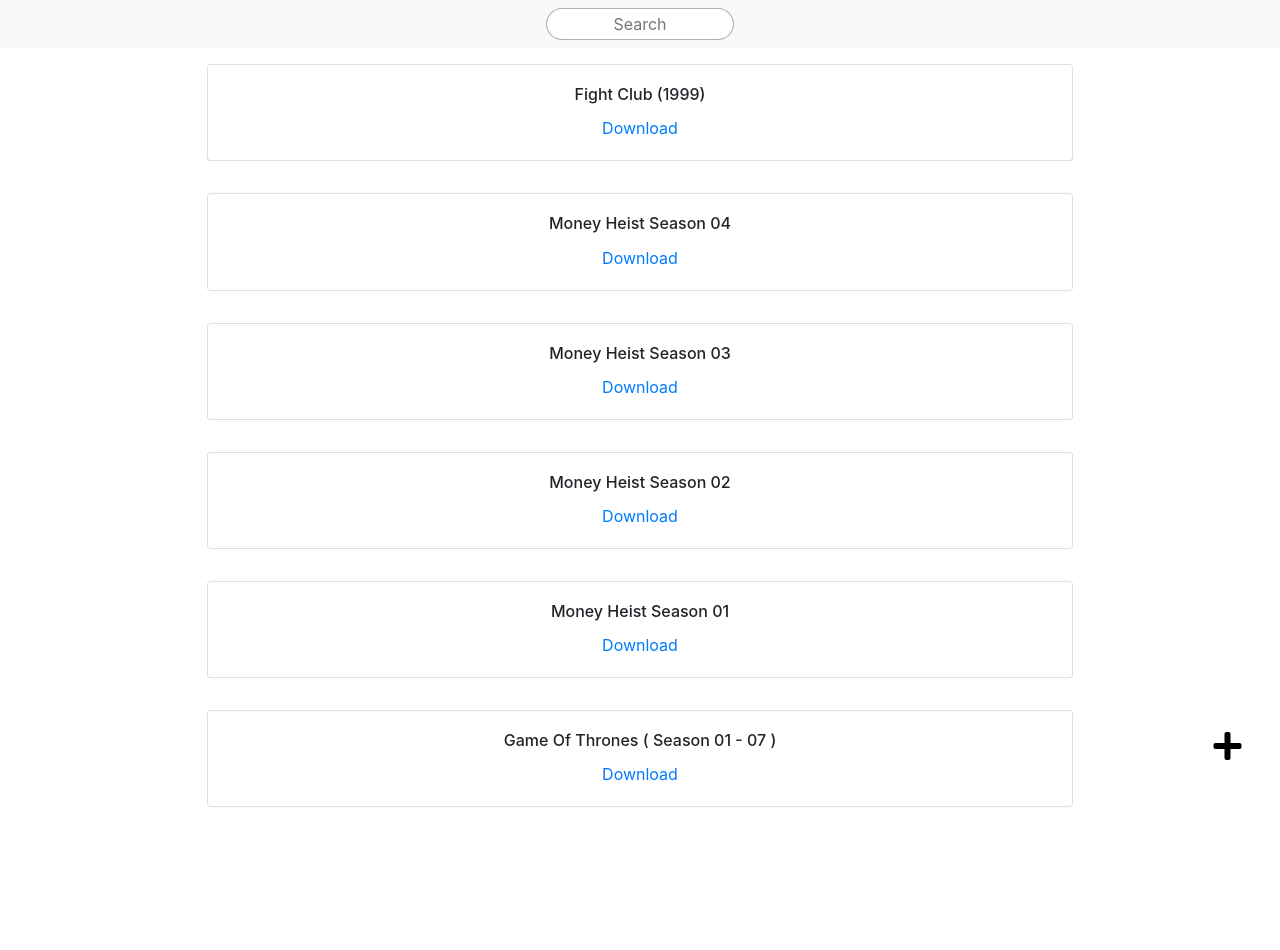
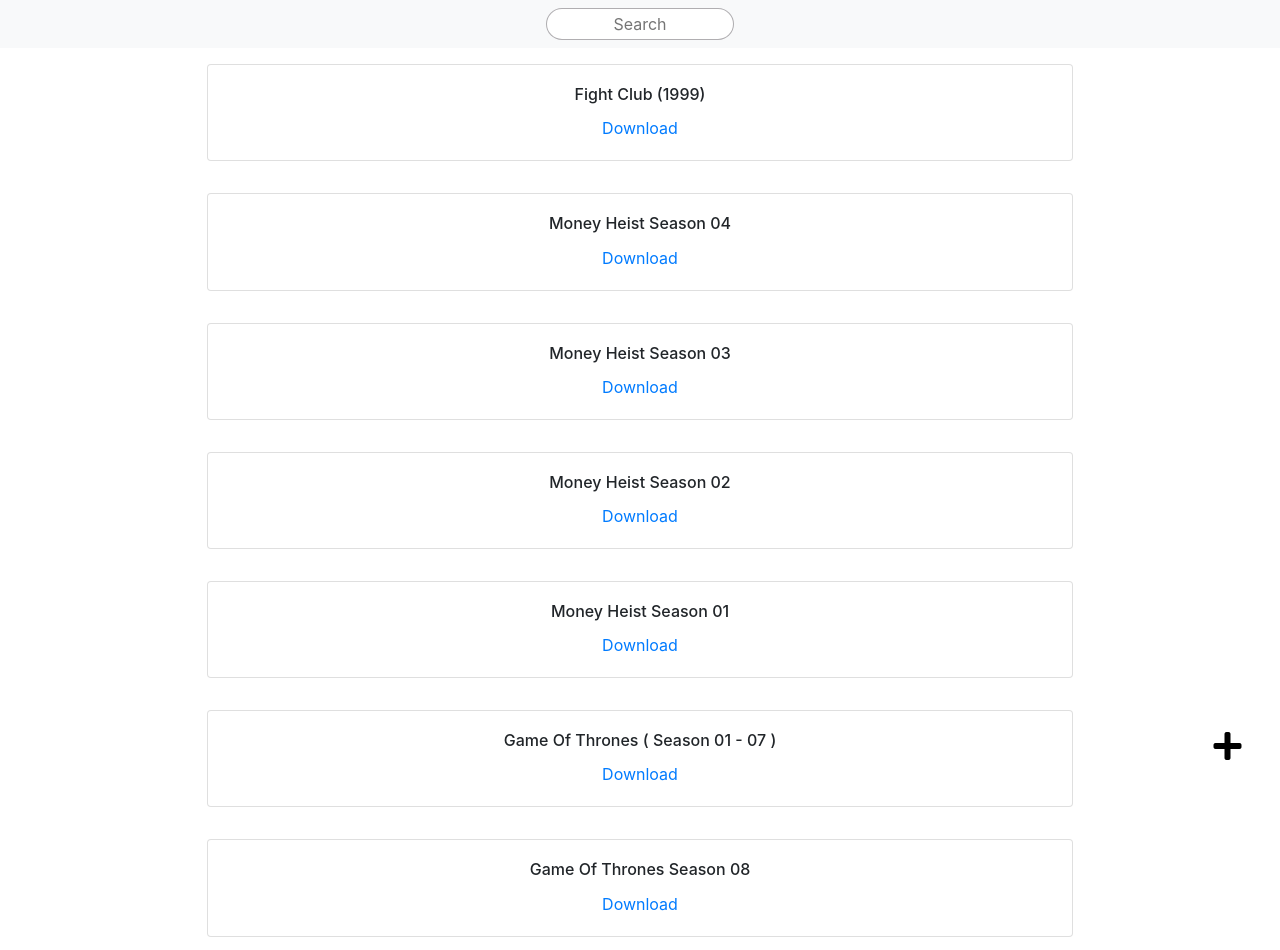
Before and after one commit to CreatorsInn/Quarantine-Life, a React (Create React App) app: page / in a window 1280 px wide. Shown: the top 950 px of the page. Before the commit the page ends 823 px from the top, so only its background shows below. Built offline with nearby package versions, Linux system fonts and the light colour scheme.

Commit message:
ADDED:Game Of Thrones S08

```diff
--- a/src/data/links.js
+++ b/src/data/links.js
@@ -29,6 +29,11 @@
     LINK:
       "magnet:?xt=urn:btih:7cdb9e508c40f0a71a23f68490d32591947ab603&dn=www.TamilRockerrs.pl - Game of Thrones - Complete Season (1 to 7) - 480p English BDRip - x264 - 24GB - ESub&tr=udp%3A%2F%2Ftracker.openbittorrent.com%3A80%2Fannounce&tr=udp%3A%2F%2Fglotorrents.pw%3A6969%2Fannounce&tr=udp%3A%2F%2Ftracker.openbittorrent.com%3A80%2Fannounce&tr=udp%3A%2F%2Ftracker.opentrackr.org%3A1337%2Fannounce', 'extension': 'avi', 'stream': 'magnet:?xt=urn:btih:7cdb9e508c40f0a71a23f68490d32591947ab603&dn=www.TamilRockerrs.pl - Game of Thrones - Complete Season (1 to 7) - 480p English BDRip - x264 - 24GB - ESub&tr=udp%3A%2F%2Ftracker.openbittorrent.com%3A80%2Fannounce&tr=udp%3A%2F%2Fglotorrents.pw%3A6969%2Fannounce&tr=udp%3A%2F%2Ftracker.openbittorrent.com%3A80%2Fannounce&tr=udp%3A%2F%2Ftracker.opentrackr.org%3A1337%2Fannounce",
   },
+  {
+    NAME: "Game Of Thrones Season 08",
+    LINK:
+      "magnet:?xt=urn:btih:fb4b27d36048c10af9077c157b7f48ee407eb222&dn=Game Of Thrones S08 Complete Season 8 720p x264 AC3 5.1 [MKV]&tr=udp%3A%2F%2Ftracker.openbittorrent.com%3A80%2Fannounce&tr=udp%3A%2F%2Fglotorrents.pw%3A6969%2Fannounce&tr=udp%3A%2F%2Ftracker.openbittorrent.com%3A80%2Fannounce&tr=udp%3A%2F%2Ftracker.opentrackr.org%3A1337%2Fannounce', 'extension': 'avi', 'stream': 'magnet:?xt=urn:btih:fb4b27d36048c10af9077c157b7f48ee407eb222&dn=Game Of Thrones S08 Complete Season 8 720p x264 AC3 5.1 [MKV]&tr=udp%3A%2F%2Ftracker.openbittorrent.com%3A80%2Fannounce&tr=udp%3A%2F%2Fglotorrents.pw%3A6969%2Fannounce&tr=udp%3A%2F%2Ftracker.openbittorrent.com%3A80%2Fannounce&tr=udp%3A%2F%2Ftracker.opentrackr.org%3A1337%2Fannounce",
+  },
 ];
 
 export default links;
```
